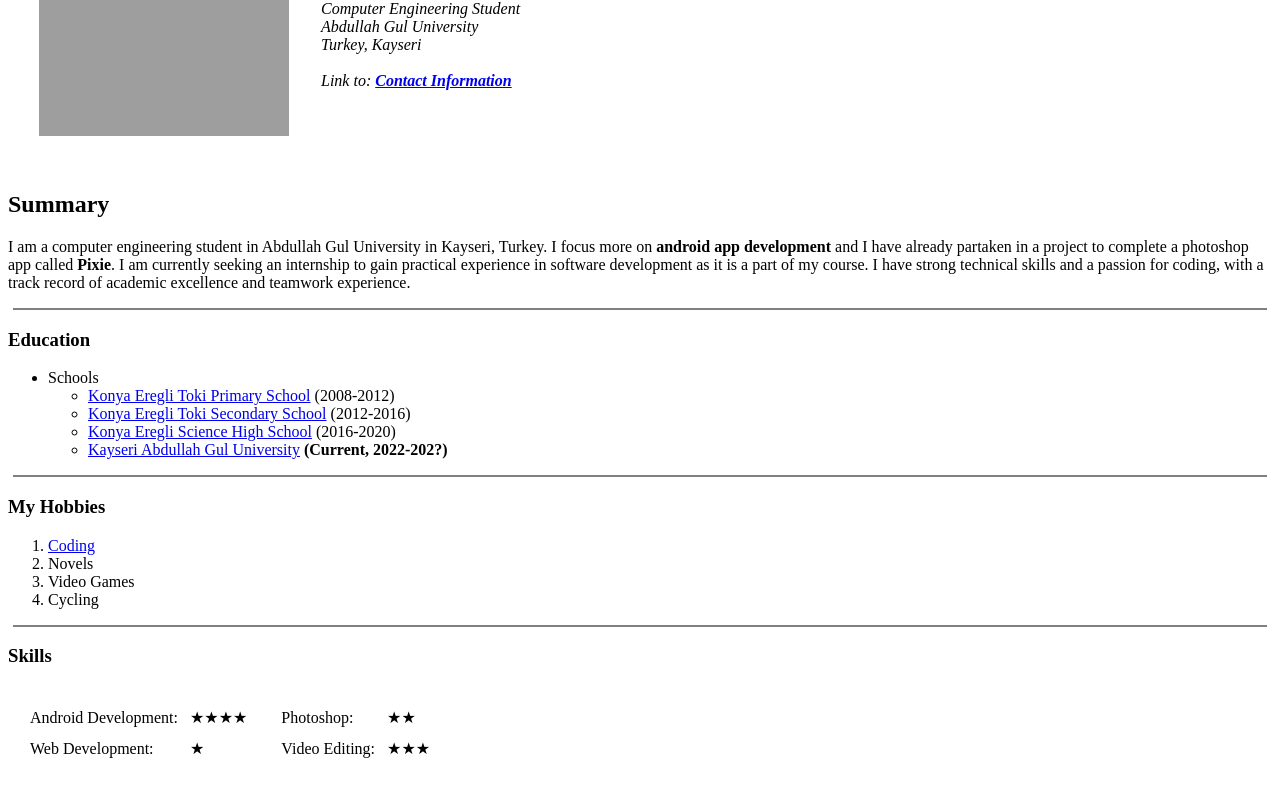
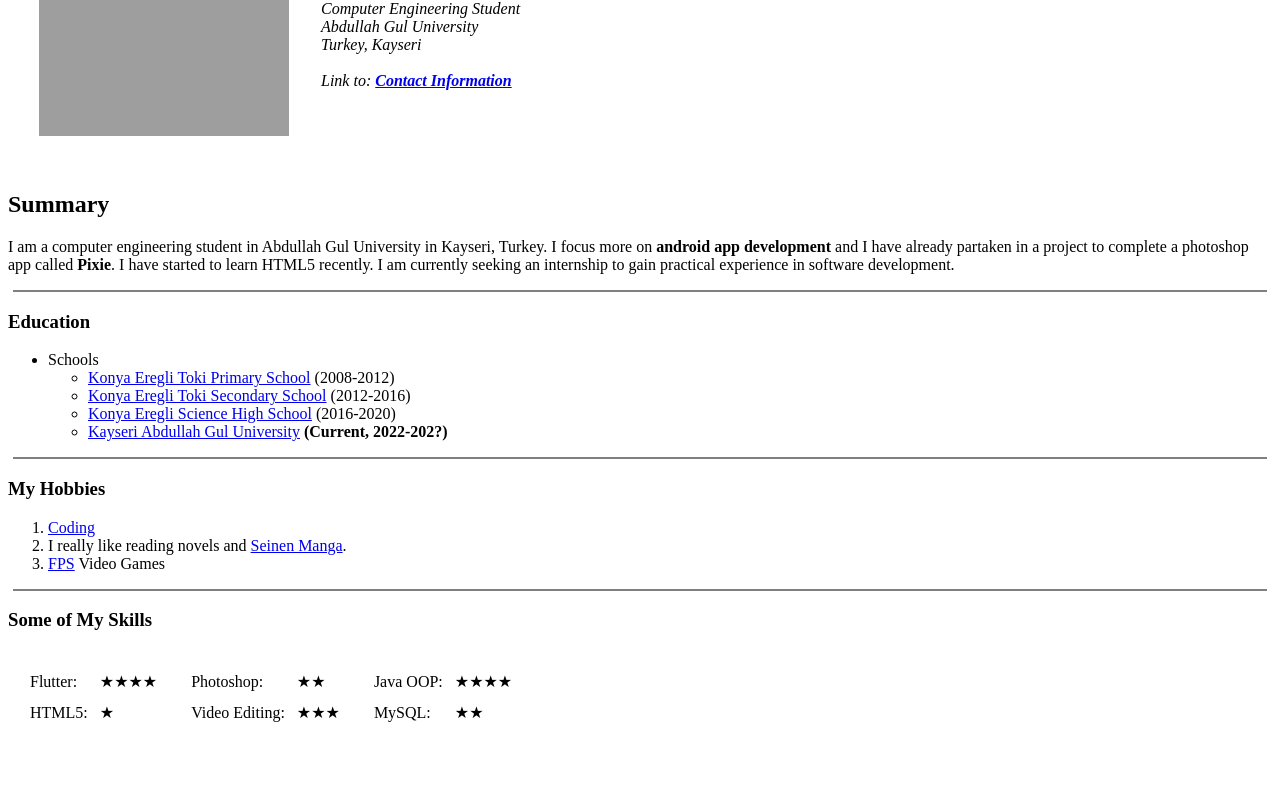
Before and after one commit to TalhaKarakoyunlu/cv, a plain HTML site: page index.html in a window 1280 px wide. Shown: the part 153-941 px from the top of the page. After the commit the page ends 905 px from the top, so only its background shows below. Drawn offline with Linux system fonts and the light colour scheme; grey boxes are pictures that could not be loaded.

Commit message:
Updated skills and summary section

```diff
--- a/index.html
+++ b/index.html
@@ -26,8 +26,8 @@
         <p>
             I am a computer engineering student in Abdullah Gul University in Kayseri, Turkey.
             I focus more on <strong>android app development</strong> and I have already partaken in a project to complete a photoshop app called <strong>Pixie</strong>.
-            I am currently seeking an internship to gain practical experience in software development as it is a part of my course.
-            I have strong technical skills and a passion for coding, with a track record of academic excellence and teamwork experience.
+            I have started to learn HTML5 recently.
+            I am currently seeking an internship to gain practical experience in software development.
         </p>
 
         <hr noshade size="2" color="grey" width="99%" align="center">
@@ -49,32 +49,30 @@
         <h3>My Hobbies</h3>
         <ol>
             <li><a href="https://en.wikipedia.org/wiki/Computer_programming">Coding</a></li>
-            <li>Novels</li>
-            <li>Video Games</li>
-            <li>Cycling</li>
+            <li>I really like reading novels and <a href="https://en.wikipedia.org/wiki/Seinen_manga">Seinen Manga</a>.</li>
+            <li> <a href="https://en.wikipedia.org/wiki/First-person_shooter">FPS</a> Video Games</li>
         </ol>
 
         <hr noshade size="2" color="grey" width="99%" align="center">
 
 
-            <h3>Skills</h3>
+            <h3>Some of My Skills</h3>
 
                 <table cellspacing="10">
                     <tr>
                         <td>
+
                             <table cellspacing="10">
                                 <tr>
-                                    <td>Android Development: </td>
+                                    <td>Flutter: </td>
                                     <td>★★★★</td>
                                 </tr>
 
                                 <tr>
-                                    <td>Web Development: </td>
+                                    <td>HTML5: </td>
                                     <td>★</td>
                                 </tr>
-
-
-                        </table>
+                            </table>
                         </td>
 
                         <td>
@@ -89,18 +87,27 @@
                                     <td>★★★</td>
                                 </tr>
                         </table>
+
+                        <td>
+                            <table cellspacing="10">
+                                <tr>
+                                    <td>Java OOP: </td>
+                                    <td>★★★★</td>
+                                </tr>
+
+                                <tr>
+                                    <td>MySQL: </td>
+                                    <td>★★</td>
+                                </tr>
+                        </td>
+
+                    </table>
+
                         </td>
                     </tr>
                 </table>
 
 
-
-
-
-
-
-
-
         </body>
 
 </html>
```
